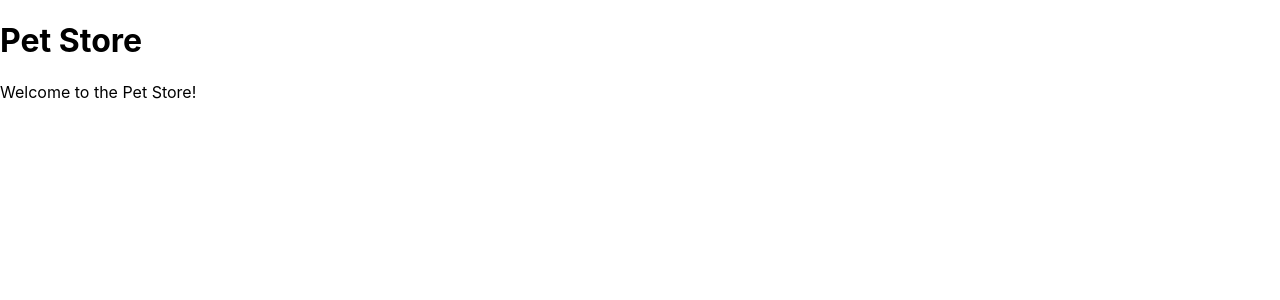
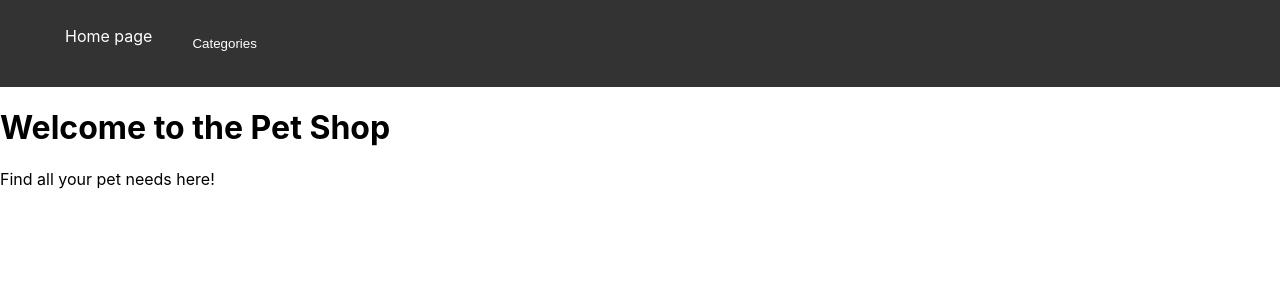
Before and after one commit to Azamat31415/GoProject, a React (Create React App) app in the folder web/: page / in a window 1280 px wide. Shown: the top 300 px of the page. Built offline with nearby package versions, Linux system fonts and the light colour scheme.

Commit message:
Build Product List component

```diff
--- a/web/src/App.css
+++ b/web/src/App.css
@@ -1,38 +1,49 @@
-.App {
-  text-align: center;
+nav {
+  background: #333;
+  padding: 10px;
 }
 
-.App-logo {
-  height: 40vmin;
-  pointer-events: none;
+nav ul {
+  display: flex;
+  list-style: none;
 }
 
-@media (prefers-reduced-motion: no-preference) {
-  .App-logo {
-    animation: App-logo-spin infinite 20s linear;
-  }
+nav ul li {
+  margin: 0 15px;
 }
 
-.App-header {
-  background-color: #282c34;
-  min-height: 100vh;
-  display: flex;
-  flex-direction: column;
-  align-items: center;
-  justify-content: center;
-  font-size: calc(10px + 2vmin);
+nav a {
   color: white;
+  text-decoration: none;
 }
 
-.App-link {
-  color: #61dafb;
+.dropdown {
+  position: relative;
+  display: inline-block;
 }
 
-@keyframes App-logo-spin {
-  from {
-    transform: rotate(0deg);
-  }
-  to {
-    transform: rotate(360deg);
-  }
+.dropbtn {
+  background-color: #333;
+  color: white;
+  border: none;
+  padding: 10px;
+  cursor: pointer;
 }
+
+.dropdown-content {
+  display: none;
+  position: absolute;
+  background-color: white;
+  min-width: 120px;
+  box-shadow: 0px 4px 8px rgba(0, 0, 0, 0.2);
+}
+
+.dropdown-content a {
+  color: black;
+  padding: 10px;
+  display: block;
+}
+
+.dropdown:hover .dropdown-content {
+  display: block;
+}
--- a/web/src/App.js
+++ b/web/src/App.js
@@ -1,22 +1,17 @@
-import React from "react";
-import { BrowserRouter as Router, Route, Routes } from "react-router-dom";
-import Home from "./components/Home";
-import Register from "./components/Register";
-import Products from "./components/Products";
-import Cart from "./components/Cart";
+import { BrowserRouter as Router, Routes, Route } from "react-router-dom";
+import Navbar from "./components/Navbar";
+import ProductsPage from "./pages/ProductPage";
+import Home from "./pages/Home";
+import './App.css';
 
 function App() {
     return (
         <Router>
-        <div>
-          <h1>Pet Store</h1>
+            <Navbar />
             <Routes>
                 <Route path="/" element={<Home />} />
-            <Route path="/register" element={<Register />} />
-            <Route path="/products" element={<Products />} />
-            <Route path="/cart" element={<Cart />} />
+                <Route path="/products/:category" element={<ProductsPage />} />
             </Routes>
-        </div>
         </Router>
     );
 }
--- a/web/src/components/Home.js
+++ /dev/null
@@ -1,7 +0,0 @@
-import React from "react";
-
-function Home() {
-    return <div>Welcome to the Pet Store!</div>;
-}
-
-export default Home;
--- /dev/null
+++ b/web/src/components/Navbar.js
@@ -0,0 +1,25 @@
+import { Link } from "react-router-dom";
+
+const Navbar = () => {
+    return (
+        <nav>
+            <ul>
+                <li>
+                    <Link to="/">Home page</Link>
+                </li>
+                <li>
+                    <div className="dropdown">
+                        <button className="dropbtn">Categories</button>
+                        <div className="dropdown-content">
+                            <Link to="/products/dog">Dogs</Link>
+                            <Link to="/products/cat">Cats</Link>
+                            <Link to="/products/birds">Birds</Link>
+                        </div>
+                    </div>
+                </li>
+            </ul>
+        </nav>
+    );
+};
+
+export default Navbar;
--- /dev/null
+++ b/web/src/components/ProductList.js
@@ -0,0 +1,50 @@
+import { useEffect, useState } from "react";
+
+const ProductList = ({ category }) => {
+    const [products, setProducts] = useState([]);
+    const [loading, setLoading] = useState(true);
+    const [error, setError] = useState(null);
+
+    useEffect(() => {
+        const fetchProducts = async () => {
+            try {
+                const response = await fetch("http://localhost:8080/products");
+                if (!response.ok) {
+                    throw new Error("Data uploading error");
+                }
+                const data = await response.json();
+
+                const filteredProducts = category
+                    ? data.filter(product => product.category === category)
+                    : data;
+
+                setProducts(filteredProducts);
+            } catch (err) {
+                setError(err.message);
+            } finally {
+                setLoading(false);
+            }
+        };
+
+        fetchProducts();
+    }, [category]);
+
+    if (loading) return <p>Loading...</p>;
+    if (error) return <p>Error: {error}</p>;
+    if (products.length === 0) return <p>No products</p>;
+
+    return (
+        <div>
+            <h2>Product List</h2>
+            <ul>
+                {products.map((product) => (
+                    <li key={product.id}>
+                        <strong>{product.name}</strong> - ${product.price}
+                    </li>
+                ))}
+            </ul>
+        </div>
+    );
+};
+
+export default ProductList;
--- /dev/null
+++ b/web/src/pages/Home.js
@@ -0,0 +1,10 @@
+const Home = () => {
+    return (
+        <div>
+            <h1>Welcome to the Pet Shop</h1>
+            <p>Find all your pet needs here!</p>
+        </div>
+    );
+};
+
+export default Home;
--- /dev/null
+++ b/web/src/pages/ProductPage.js
@@ -0,0 +1,15 @@
+import ProductList from "../components/ProductList";
+import { useParams } from "react-router-dom";
+
+const ProductsPage = () => {
+    const { category } = useParams();
+
+    return (
+        <div>
+            <h1>Product Catalog</h1>
+            <ProductList category={category} />
+        </div>
+    );
+};
+
+export default ProductsPage;
```
Lines whose indentation alone changed are shown as unchanged.
